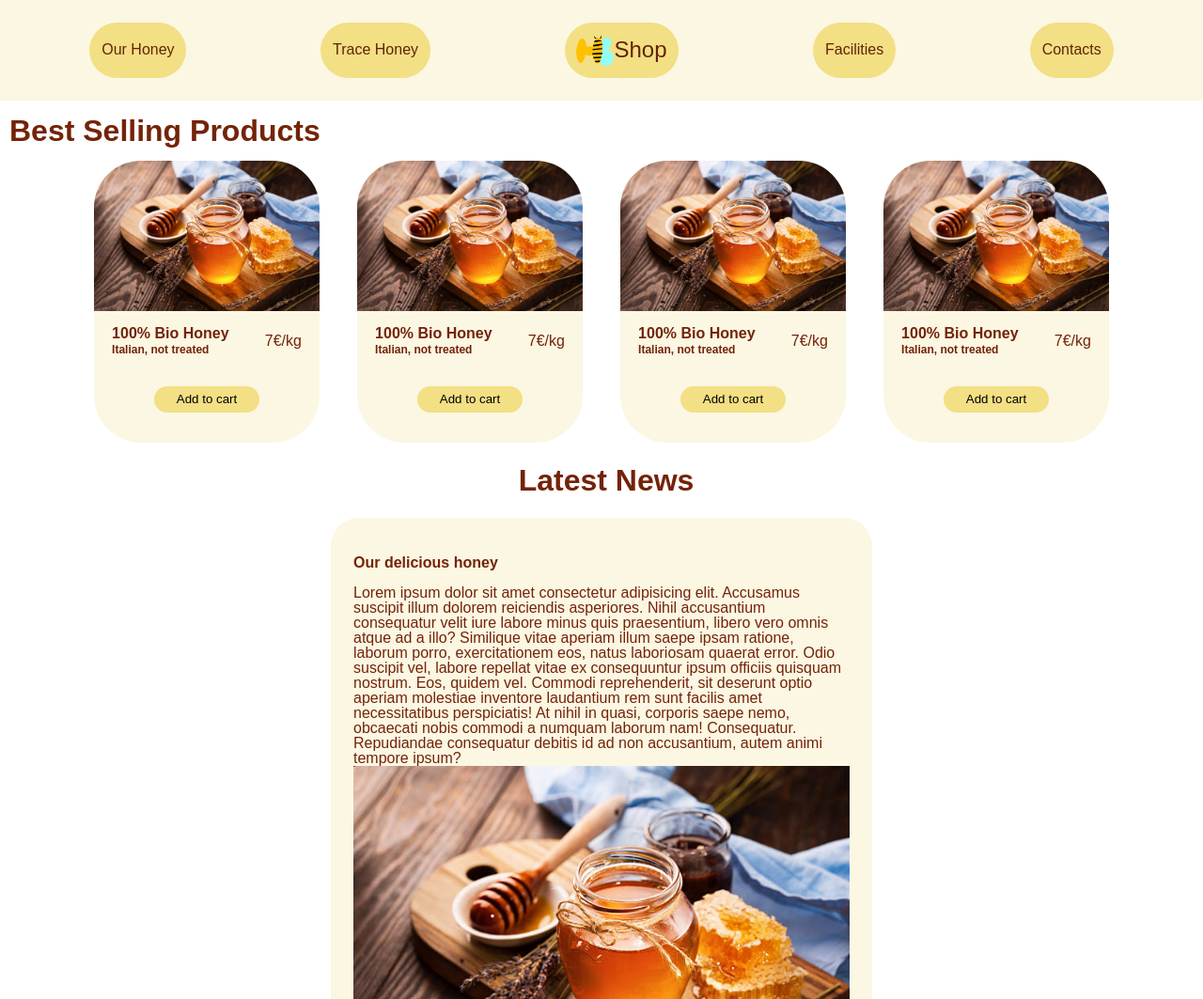
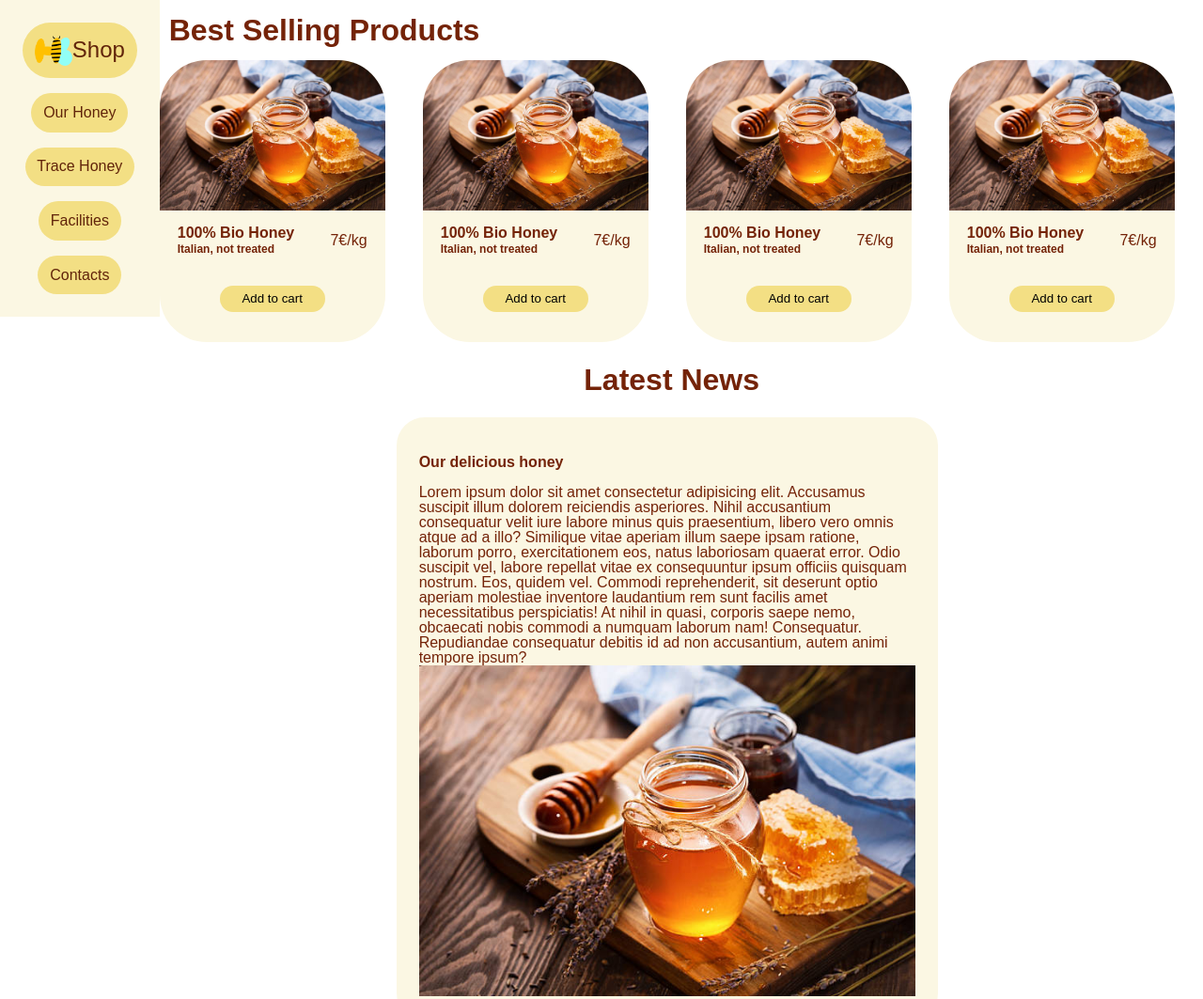
Before and after one commit to mirkoabozzi/S5L3, a plain HTML site: page index.html in a window 1280 px wide. Shown: the top 1063 px of the page at 94% size. Drawn offline with Linux system fonts and the light colour scheme.

Commit message:
add media screen mobile e desktop

```diff
--- a/assets/style.css
+++ b/assets/style.css
@@ -113,3 +113,22 @@ section2 {
   flex-direction: column;
   align-items: center;
 }
+@media screen and (max-width: 576px) {
+  ul {
+    flex-direction: column;
+    gap: 1rem;
+  }
+}
+@media screen and (min-width: 768px) {
+  body {
+    display: flex;
+  }
+  .navBtn {
+    display: flex;
+    flex-direction: column;
+    gap: 1rem;
+  }
+  .bigger {
+    order: -1;
+  }
+}
```
